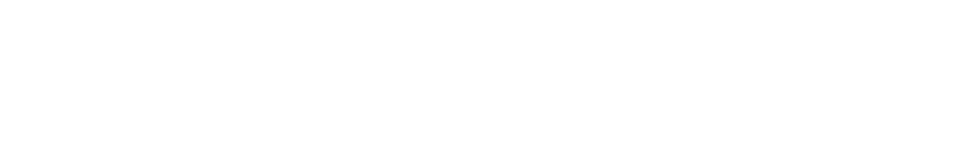
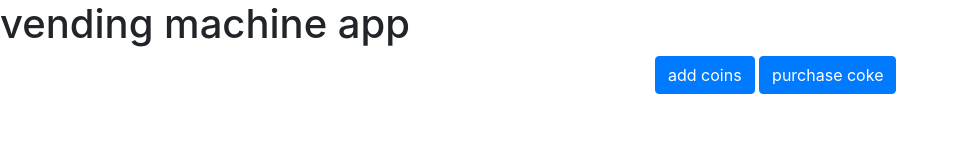
Before and after one commit to bholsinger09/vending-machine, a plain HTML site: page index.html in a window 1280 px wide. Shown: the whole page, without its empty margins (0-958 px from the left). Drawn offline with nearby package versions, Linux system fonts and the light colour scheme.

Commit message:
html structure created

```diff
--- a/index.html
+++ b/index.html
@@ -5,12 +5,27 @@
   <meta charset="UTF-8">
   <meta name="viewport" content="width=device-width, initial-scale=1.0">
   <meta http-equiv="X-UA-Compatible" content="ie=edge">
-  <title>Document</title>
+  <title>vending machine </title>
   <link rel="stylesheet" href="assets/style.css">
   <link rel="stylesheet" href="https://stackpath.bootstrapcdn.com/bootstrap/4.3.1/css/bootstrap.min.css">
 </head>
 
 <body>
+  <header>
+    <h1> vending machine app </h1>
+  </header>
+  <main class="container">
+    <div class="row">
+      <div class="col">
+
+      </div>
+      <div class="col">
+        <button class="btn btn-primary">add coins</button>
+        <button class="btn btn-primary">purchase coke </button>
+      </div>
+    </div>
+  </main>
+
 
   <script src="app/main.js" type="module"></script>
 </body>
```
